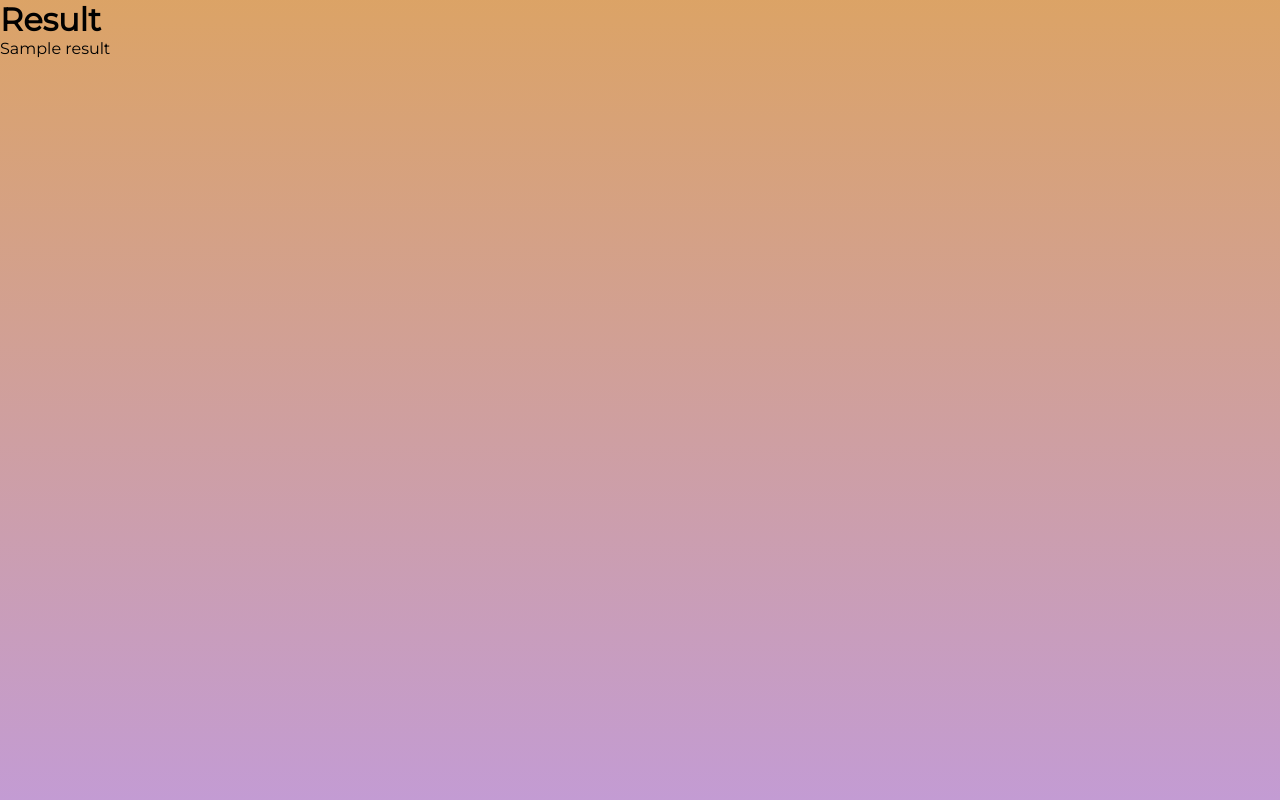
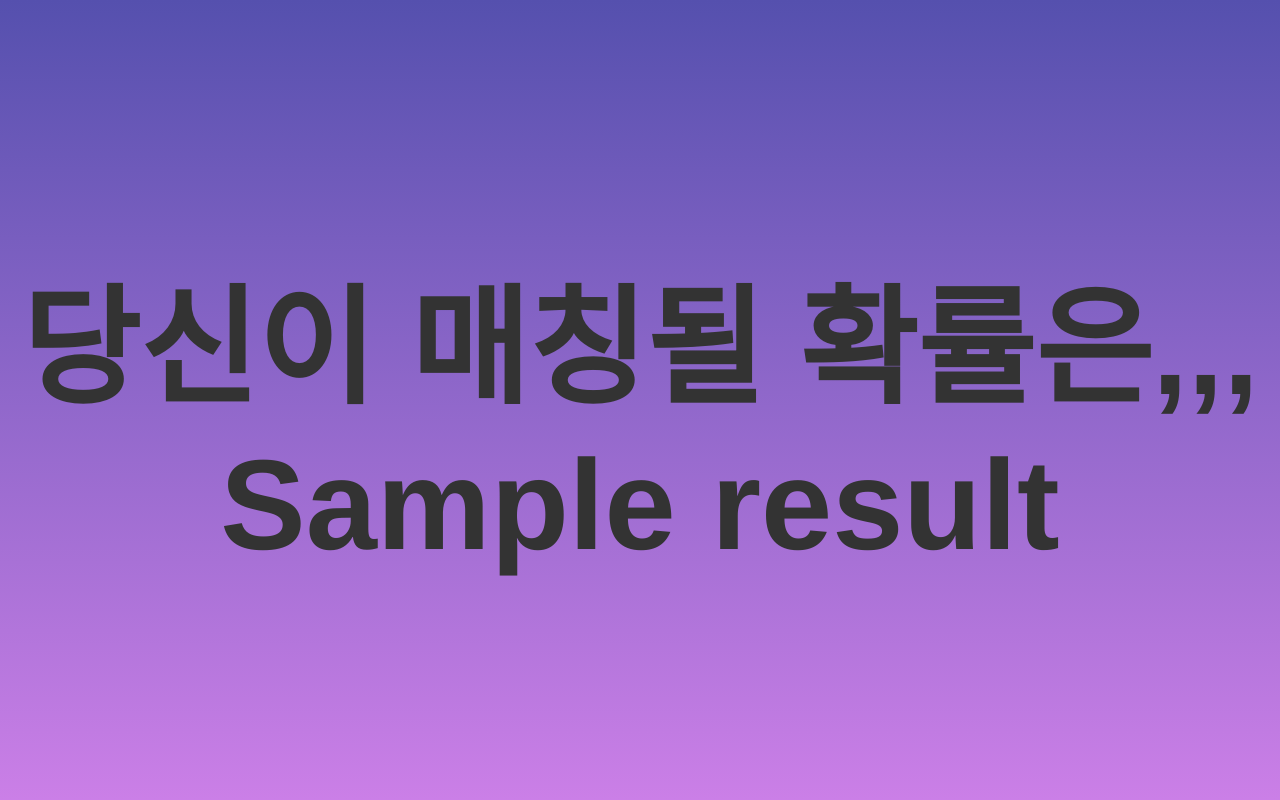
Before and after one commit to i-am-not-kangjik/Well-Founded-Confidence, a Flask app: template templates/result.html in a window 1280 px wide. Run offline with Flask 2, Linux system fonts and the light colour scheme; the template is opened without the code that fills it: most values are stand-ins (such as "Sample title", 1, 10 or a date in 2020).

Commit message:
결과창 css 스타일링

```diff
--- a/app.py
+++ b/app.py
@@ -23,7 +23,13 @@ def submit_form():
 def model_pred(f1, f2, f3, f4, f5):
     # 받은 데이터를 가지고 작업을 수행하는 파이썬 함수
     # 여기에서는 입력한 이름과 이메일을 합쳐서 반환하는 예제
-    return f"f1 = {f1}, f2 = {f2}, f3 = {f3}, f4 = {f4}, f5 = {f5}"
+    f1 = int(f1)
+    f2 = int(f2)
+    f3 = int(f3)
+    f4 = int(f4)
+    f5 = int(f5)
+    sum = f1 + f2 + f3 + f4 + f5
+    return  str(sum) + "%"
 
 if __name__ == '__main__':
-    app.run()
+    app.run(port=8000, debug=True)
--- /dev/null
+++ b/static/app2.css
@@ -0,0 +1,31 @@
+#canvas {
+    cursor: pointer;
+    width: 100%;
+    height: 100%;
+    -webkit-filter: url("#goo-no-comp");
+    filter: url("#goo-no-comp");
+}
+
+.title {
+    position: absolute;
+    margin: -12vw 0 0 0;
+    top: 50%;
+    left: 0;
+    width: 100%;
+    text-align: center;
+    pointer-events: none;
+    font-size: 10vw;
+    font-family: 'Futura', 'Helvetica Neue', Helvetica;
+    color: #333;
+}
+
+html, body {
+    height: 100%;
+    max-width: 600px;
+    margin: 0 auto;
+    overflow: hidden;
+}
+
+body {
+    background-image: linear-gradient(#5550ae, #cb7fe7);
+}
--- a/templates/result.html
+++ b/templates/result.html
@@ -4,11 +4,32 @@
     <meta charset="UTF-8">
     <meta http-equiv="X-UA-Compatible" content="IE=edge">
     <meta name="viewport" content="width=device-width, initial-scale=1.0">
-    <link rel="stylesheet" type="text/css" href="{{ url_for('static', filename='app.css') }}">
+    <link rel="stylesheet" type="text/css" href="{{ url_for('static', filename='app2.css') }}">
     <title>Document</title>
 </head>
 <body>
-    <h1>Result</h1>
-    <p>{{ result }}</p>
+    <div id="canvas">
+    </div>
+    <h1 class="title">당신이 매칭될 확률은,,,
+        {{ result }}</h1>
+
+
+
+
+    <svg xmlns="http://www.w3.org/2000/svg" version="1.1" width="800">
+      <defs>
+         <filter id="goo-no-comp">
+          <feGaussianBlur in="SourceGraphic" stdDeviation="15" result="blur"></feGaussianBlur>
+          <feColorMatrix in="blur" mode="matrix" values="1 0 0 0 0  0 1 0 0 0  0 0 1 0 0  0 0 0 19 -9" result="goo"></feColorMatrix>
+        </filter>
+        <filter id="goo">
+          <feGaussianBlur in="SourceGraphic" stdDeviation="15" result="blur"></feGaussianBlur>
+          <feColorMatrix in="blur" mode="matrix" values="1 0 0 0 0  0 1 0 0 0  0 0 1 0 0  0 0 0 19 -9" result="goo"></feColorMatrix>
+          <feComposite in="SourceGraphic" in2="goo" operator="atop"></feComposite>
+        </filter>
+
+      </defs>
+    </svg>
+
 </body>
 </html>
```
Also changed, not shown: README.md.
